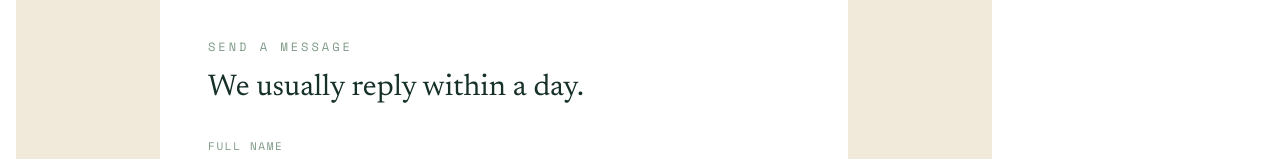
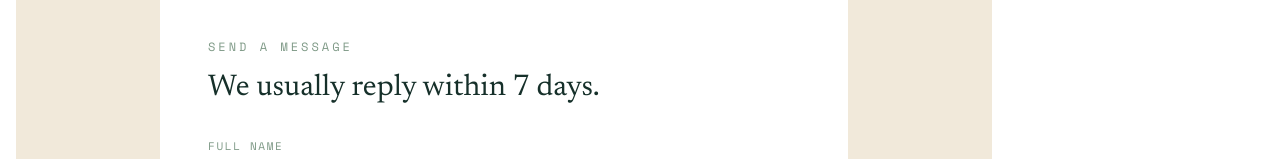
Before and after one commit to Abiton198/coegahome, a React (Vite) app: page /contact in a window 1280 px wide. Shown: the part 765-924 px from the top of the page. Built offline with nearby package versions, Linux system fonts and the light colour scheme.

Commit message:
forms for netlify

```diff
--- a/src/components/Contact.jsx
+++ b/src/components/Contact.jsx
@@ -193,7 +193,7 @@ export default function Contact() {
             </span>
 
             <h2 className="font-display text-3xl text-[#16302A] mt-3 mb-8">
-              We usually reply within a day.
+              We usually reply within 7 days.
             </h2>
 
             <form
```
